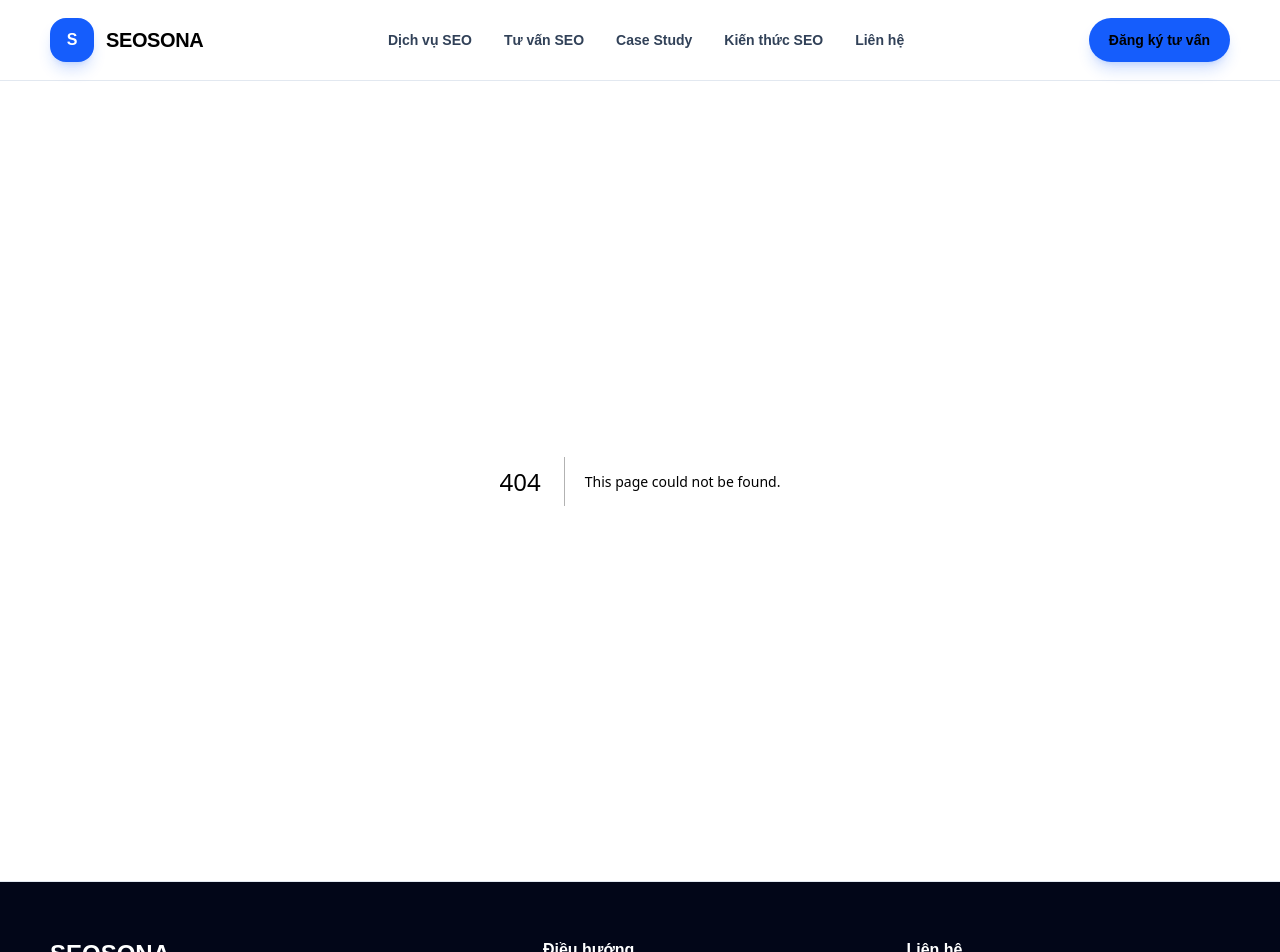
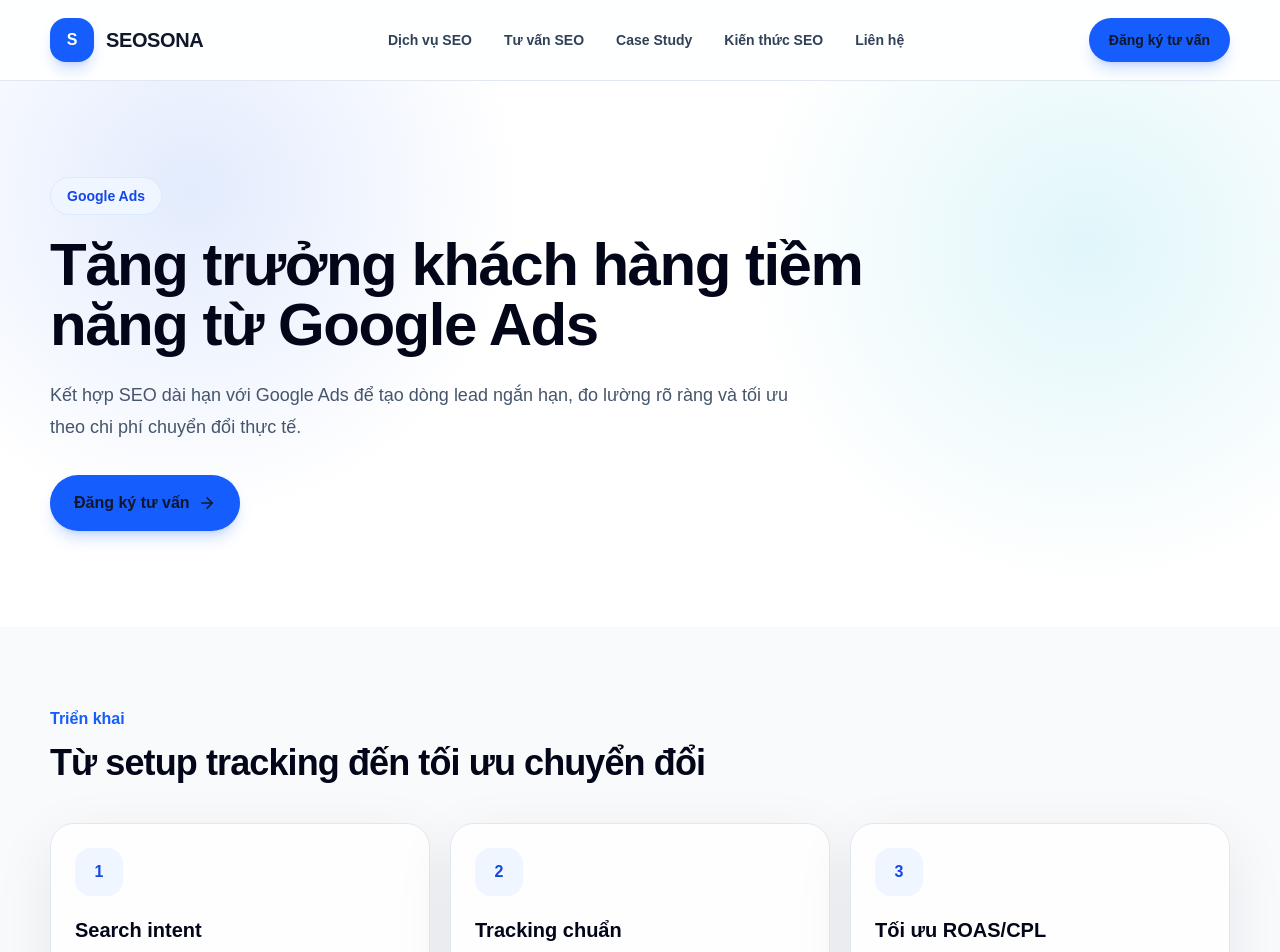
Before and after one commit to LongLeo287/SEOSONA, a Next.js app: page /google-ads in a window 1280 px wide. Before the commit this address had no page. Shown: the top 952 px of the page. Built offline with nearby package versions, Linux system fonts and the light colour scheme.

Commit message:
feat: add Google Ads page

```diff
--- /dev/null
+++ b/app/google-ads/page.tsx
@@ -0,0 +1,25 @@
+import type { Metadata } from "next";
+import { PageHero } from "@/components/sections/PageHero";
+import { FeatureGrid } from "@/components/sections/FeatureGrid";
+import { CtaBand } from "@/components/sections/CtaBand";
+
+export const metadata: Metadata = {
+  title: "Dịch vụ Google Ads",
+  description: "Dịch vụ Google Ads giúp doanh nghiệp tối ưu chuyển đổi từ Search, Performance Max, Shopping và remarketing."
+};
+
+const features = [
+  { title: "Search intent", description: "Tách nhóm chiến dịch theo ý định tìm kiếm, mức độ sẵn sàng mua và biên lợi nhuận." },
+  { title: "Tracking chuẩn", description: "Thiết lập đo lường chuyển đổi, call, form, CRM event và dữ liệu remarketing." },
+  { title: "Tối ưu ROAS/CPL", description: "Theo dõi truy vấn, landing page, ngân sách, bid strategy và chất lượng lead." }
+];
+
+export default function Page() {
+  return (
+    <main>
+      <PageHero eyebrow="Google Ads" title="Tăng trưởng khách hàng tiềm năng từ Google Ads" description="Kết hợp SEO dài hạn với Google Ads để tạo dòng lead ngắn hạn, đo lường rõ ràng và tối ưu theo chi phí chuyển đổi thực tế." />
+      <FeatureGrid eyebrow="Triển khai" title="Từ setup tracking đến tối ưu chuyển đổi" features={features} />
+      <CtaBand />
+    </main>
+  );
+}
```
